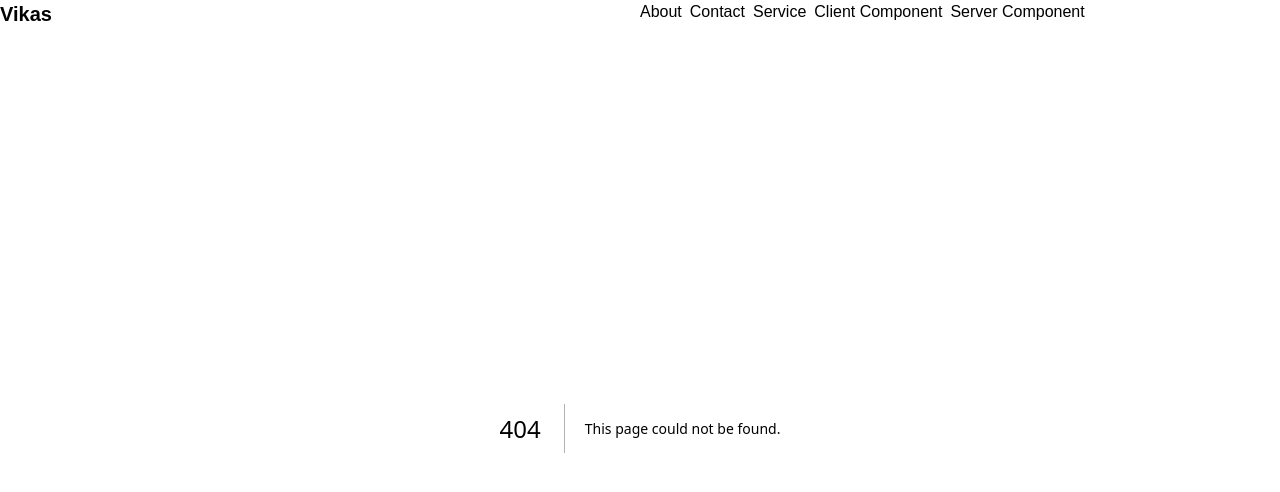
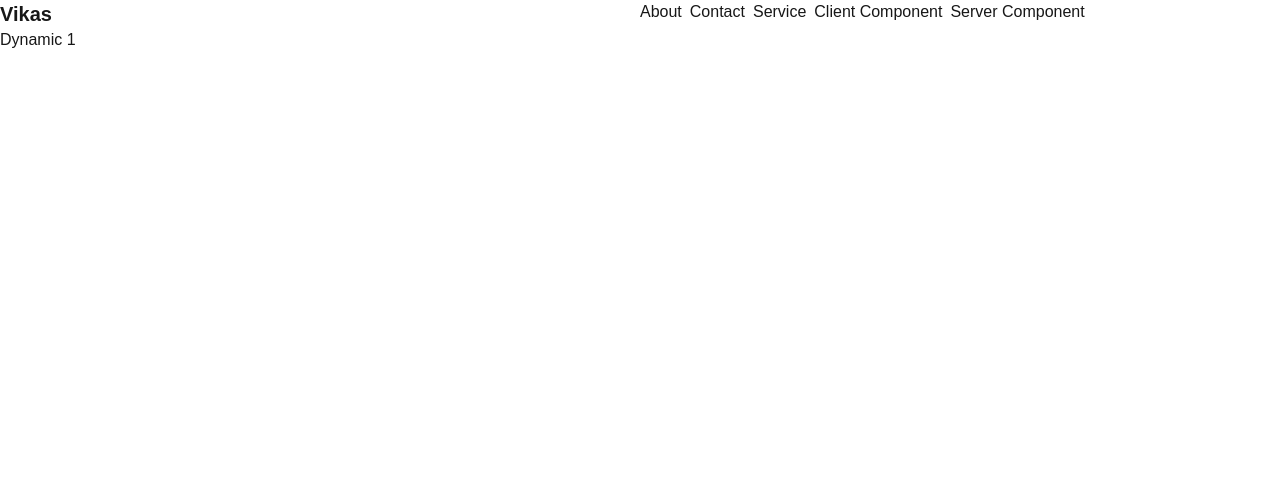
Before and after one commit to codesbyvikas/next_tutorial, a Next.js app: page /user/1 in a window 1280 px wide. Before the commit this address had no page. Shown: the top 492 px of the page. Built offline with nearby package versions, Linux system fonts and the light colour scheme.

Commit message:
dynamic route

```diff
--- /dev/null
+++ b/app/user/[username]/page.tsx
@@ -0,0 +1,9 @@
+const SingleProfile = async (props:any) => {
+
+
+    const userName =  await props.params;
+     console.log(userName);
+    return <h1>Dynamic {userName.username}</h1>
+}
+
+export default SingleProfile;
--- /dev/null
+++ b/app/user/[username]/post/[postid]/page.tsx
@@ -0,0 +1,9 @@
+const SinglePost = async (props:any) => {
+
+
+    const userName =  await props.params;
+     console.log(userName);
+    return <h1>Welcome to {userName.postid} </h1>
+}
+
+export default SinglePost;
```
